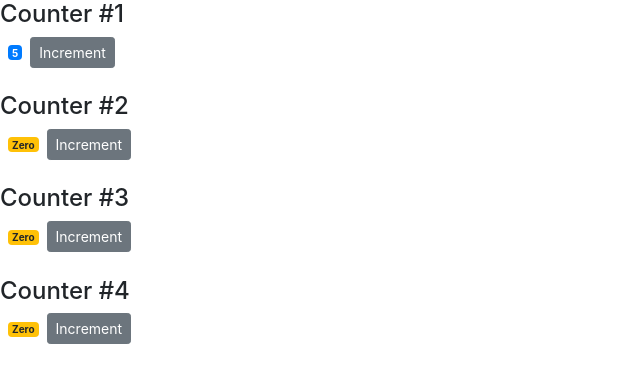
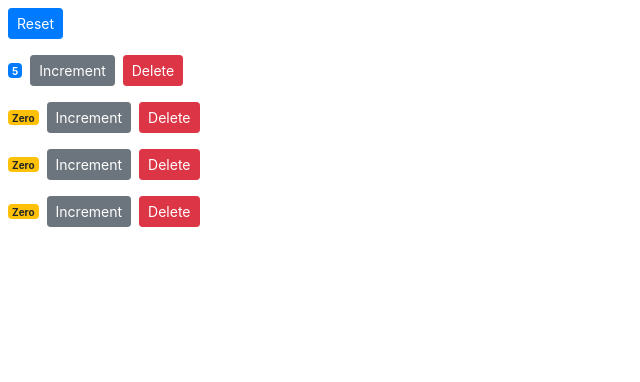
Before and after one commit to carotkut94/ReactCounterApp, a React (Create React App) app: page / in a window 1280 px wide. Shown: the top 382 px of the page, without its empty margins (0-640 px from the left). Built offline with nearby package versions, Linux system fonts and the light colour scheme.

Commit message:
Added reset logic, and moved entire counter component to be a single source of truth

```diff
--- a/src/components/counter.jsx
+++ b/src/components/counter.jsx
@@ -1,10 +1,5 @@
 import React, { Component } from "react";
 class Counter extends Component {
-  state = {
-    value: this.props.value,
-    tags: ["tag1", "tag2", "tag3"]
-  };
-
   style = {
     fontSize: 10,
     fontWeight: "bold"
@@ -17,15 +12,18 @@
   // }
 
   // Or we can use arrow functions
-  handleIncrement = () => {
-    console.log("Increment clicked");
-    this.setState({ count: this.state.count + 1 });
-  };
+  // handleIncrement = () => {
+  //   console.log("Increment clicked");
+  //   this.setState({ value: this.state.value + 1 });
+  // };
+
+  // The component that owns a piece of the state, should be the one
+  // modifying it.
 
   render() {
     return (
-      <React.Fragment>
-        {this.props.children}
+      <div>
+        {/*this.props.children*/}
         <span style={this.style} className={this.getClassType()}>
           {this.formatCount()}
         </span>
@@ -36,14 +34,18 @@
         > */}
         {/* In here we can also pass in the parameters to method unlike in the above approach  */}
         <button
-          onClick={() => this.handleIncrement()}
+          onClick={() => this.props.onIncrement(this.props.counter)}
           className="btn btn-secondary btn-sm"
         >
           Increment
         </button>
-        <br />
-        <br />
-      </React.Fragment>
+        <button
+          onClick={() => this.props.onDelete(this.props.counter.id)}
+          className="btn btn-danger btn-sm m-2"
+        >
+          Delete
+        </button>
+      </div>
     );
   }
 
@@ -69,12 +71,12 @@
 
   getClassType() {
     var classes = "badge m-2 badge-";
-    classes += this.state.value === 0 ? "warning" : "primary";
+    classes += this.props.counter.value === 0 ? "warning" : "primary";
     return classes;
   }
 
   formatCount() {
-    const { value } = this.state;
+    const { value } = this.props.counter;
     return value === 0 ? "Zero" : value;
   }
 }
--- a/src/components/counters.jsx
+++ b/src/components/counters.jsx
@@ -9,17 +9,64 @@
       { id: 4, value: 0 }
     ]
   };
+  // render() {
+  //   return (
+  //     <div>
+  //       {this.state.counters.map(counter => (
+  //         <Counter
+  //           key={counter.id}
+  //           onDelete={this.handleDelete}
+  //           value={counter.value}
+  //           id={counter.id}
+  //         />
+  //       ))}
+  //       {/* Here ID and Key are two different things, they might have same value but key is internally used by React*/}
+  //     </div>
+  //   );
+  // }
+
+  handleReset = () => {
+    const counters = this.state.counters.map(c => {
+      c.value = 0;
+      return c;
+    });
+    this.setState({ counters });
+  };
+
+  handleIncrement = counter => {
+    const counters = [...this.state.counters];
+    const index = counters.indexOf(counter);
+    counters[index] = { ...counter };
+    counters[index].value++;
+    this.setState({ counters });
+  };
+
   render() {
     return (
       <div>
+        <button
+          onClick={this.handleReset}
+          className="btn btn-primary btn-sm m-2"
+        >
+          Reset
+        </button>
         {this.state.counters.map(counter => (
-          <Counter key={counter.id} value={counter.value}>
-            <h4>Counter #{counter.id}</h4>
-          </Counter>
+          <Counter
+            key={counter.id}
+            onDelete={this.handleDelete}
+            counter={counter}
+            onIncrement={this.handleIncrement}
+          />
         ))}
+        {/* Here ID and Key are two different things, they might have same value but key is internally used by React*/}
       </div>
     );
   }
+
+  handleDelete = counterId => {
+    const counters = this.state.counters.filter(c => c.id !== counterId);
+    this.setState({ counters });
+  };
 }
 
 export default Counters;
--- a/src/index.js
+++ b/src/index.js
@@ -1,7 +1,6 @@
 import React from "react";
 import ReactDOM from "react-dom";
 import "./index.css";
-import App from "./App";
 import * as serviceWorker from "./serviceWorker";
 import "bootstrap/dist/css/bootstrap.css";
 import Counters from "./components/counters";
```
